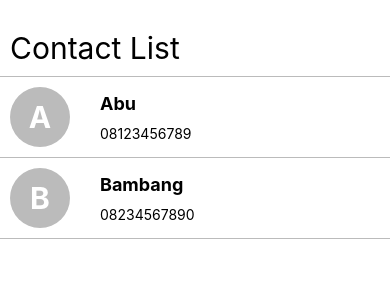
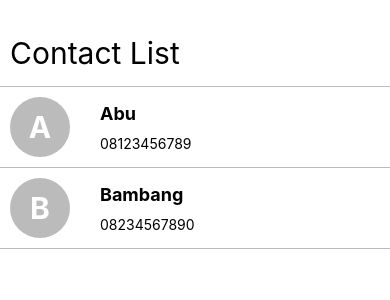
Before and after one commit to afgeza/react-native-training, a React Native app: screen / in a window 390 px wide. Shown: the top 300 px of the page. Built offline with nearby package versions, Linux system fonts and the light colour scheme.

Commit message:
edit header style

```diff
--- a/Styles.js
+++ b/Styles.js
@@ -40,7 +40,8 @@ const Styles = StyleSheet.create({
   header: {
     borderBottomWidth: 1,
     borderBottomColor: "#bbb",
-    padding: 10
+    paddingHorizontal: 10,
+    paddingVertical: 15
   },
   headerTitle: {
     fontSize: 30
```
